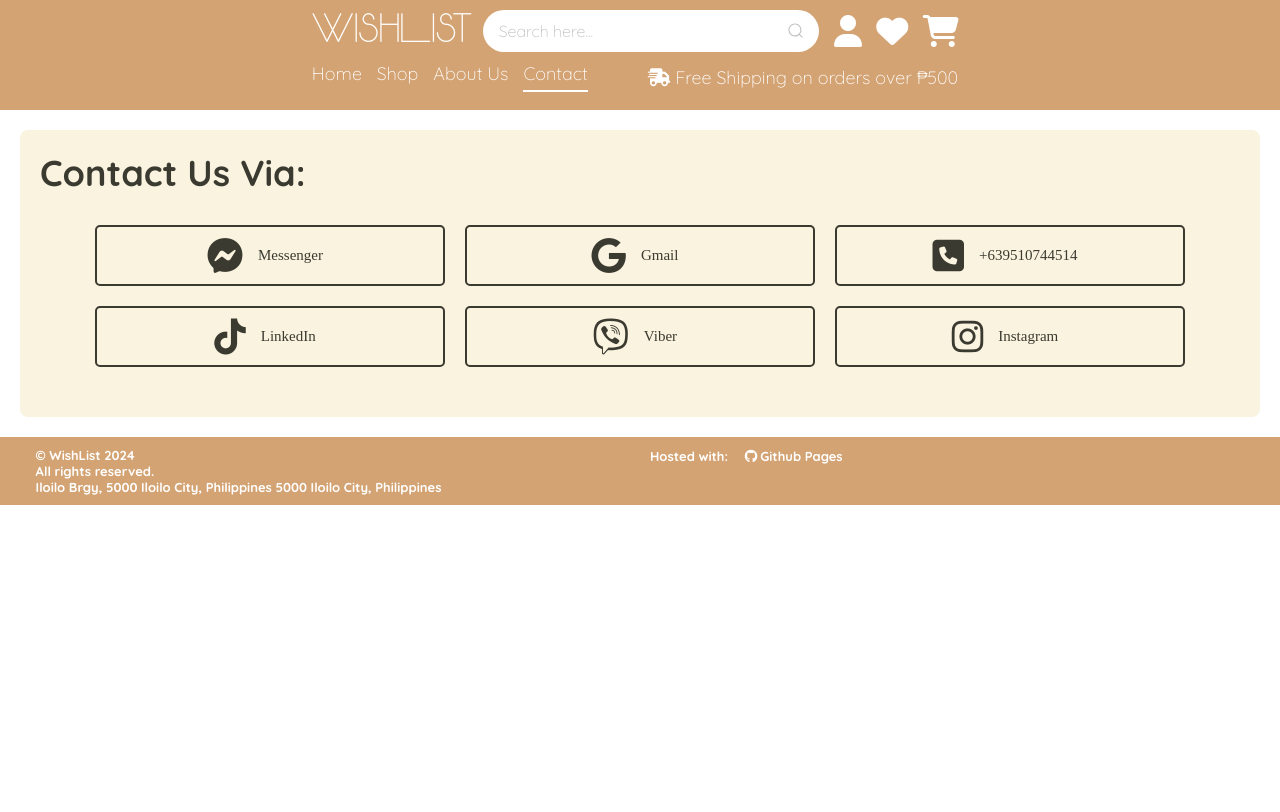
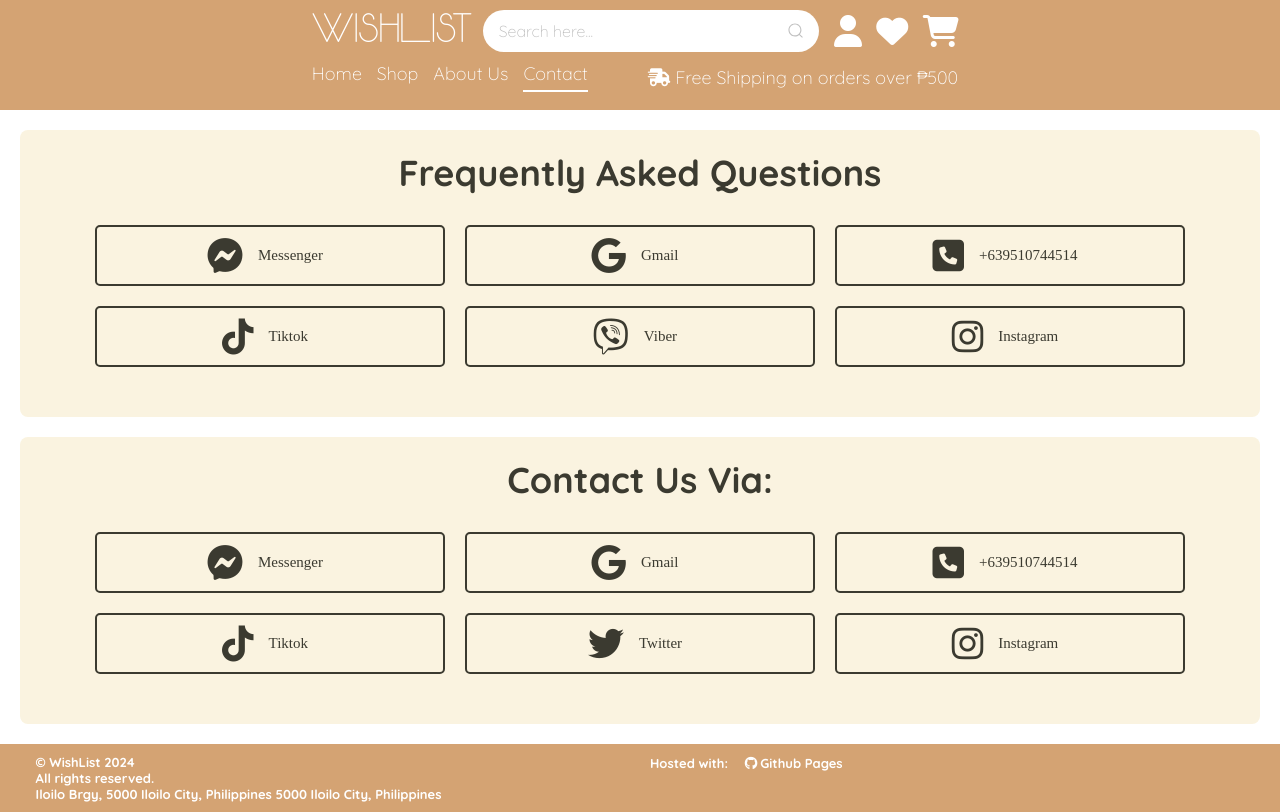
Before and after one commit to fritzlamparas/WishList2, a plain HTML site: page contact.html in a window 1280 px wide. Drawn offline with Linux system fonts and the light colour scheme; files whose address does not match are found by name.

Commit message:
contactupdates0828

```diff
--- a/contact.html
+++ b/contact.html
@@ -63,7 +63,24 @@
             </ul>
         </div>
     </header>
-    <div class="upperrow row ws about txt">
+    <div class="upperrow row ws txt">
+        <h1>Frequently Asked Questions</h1>
+        <div class="coninf">
+            <a href="https://m.me/fritzkie.paras" target="_blank">
+                <i class="fa-brands fa-facebook-messenger fa-2x"></i><span>Messenger</span></a>
+            <a href="mailto:starandvy@gmail.com" target="_blank">
+                <i class="fa-brands fa-google fa-2x"></i><span>Gmail</span></a>
+            <a href="tel:+639510744514">
+                <i class="fa-solid fa-phone-square fa-2x"></i><span>+639510744514</span></a>
+            <a href="https://www.tiktok.com" target="_blank">
+                <i class="fa-brands fa-tiktok fa-2x"></i><span>Tiktok</span></a>
+            <a href="viber://chat?number=09510744514" target="_blank">
+                <i class="fa-brands fa-viber fa-2x"></i><span>Viber</span></a>
+            <a href="https://www.instagram.com/fritzlamparas/" target="_blank">
+                <i class="fa-brands fa-instagram fa-2x"></i><span>Instagram</span></a>
+        </div>
+    </div>
+    <div class="row ws txt">
         <h1>Contact Us Via:</h1>
         <div class="coninf">
             <a href="https://m.me/fritzkie.paras" target="_blank">
@@ -73,9 +90,9 @@
             <a href="tel:+639510744514">
                 <i class="fa-solid fa-phone-square fa-2x"></i><span>+639510744514</span></a>
             <a href="https://www.tiktok.com" target="_blank">
-                <i class="fa-brands fa-tiktok fa-2x"></i><span>LinkedIn</span></a>
+                <i class="fa-brands fa-tiktok fa-2x"></i><span>Tiktok</span></a>
             <a href="viber://chat?number=09510744514" target="_blank">
-                <i class="fa-brands fa-viber fa-2x"></i><span>Viber</span></a>
+                <i class="fa-brands fa-twitter fa-2x"></i><span>Twitter</span></a>
             <a href="https://www.instagram.com/fritzlamparas/" target="_blank">
                 <i class="fa-brands fa-instagram fa-2x"></i><span>Instagram</span></a>
         </div>
```
